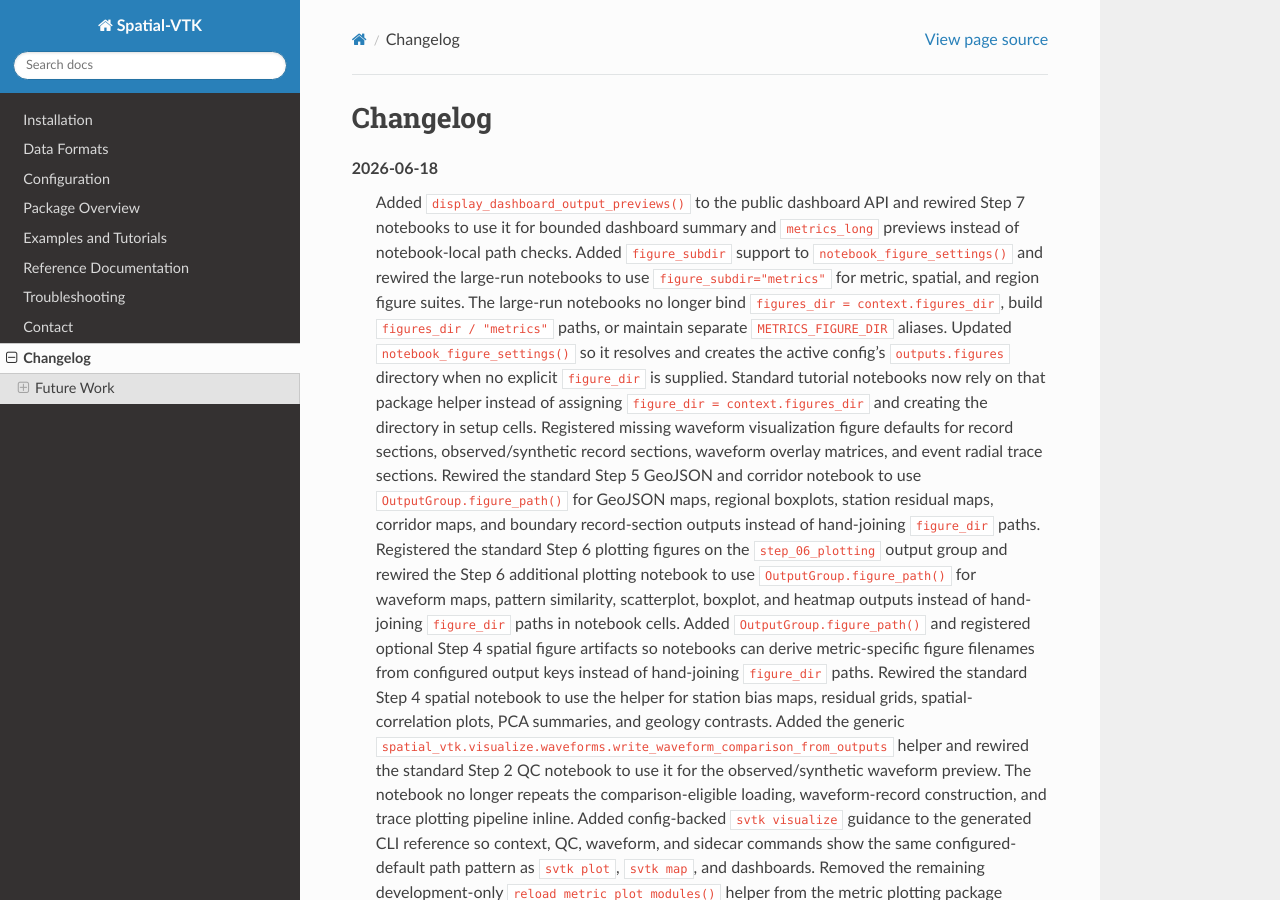
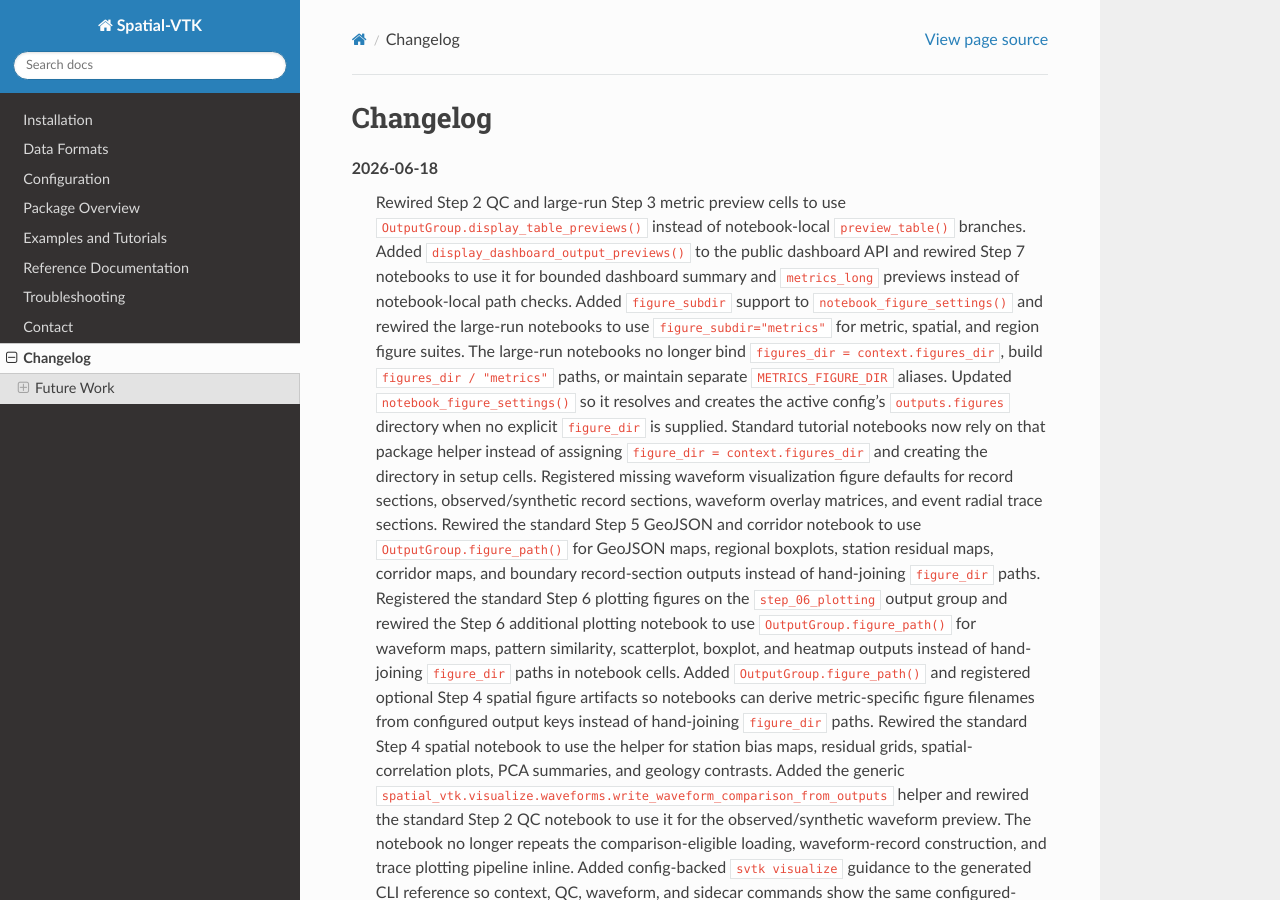
Before and after one commit to bcbirkel/spatial-vtk, a Sphinx documentation site: the page built from docs/changelog.rst, in a window 1280 px wide and 900 px high. Built offline with Sphinx 7.4.7 and the Read the Docs theme 3.1.0, drawn with Linux system fonts in a browser that asks for light colours.

Commit message:
Use output group preview displays in notebooks

```diff
--- a/docs/changelog.rst
+++ b/docs/changelog.rst
@@ -2,6 +2,9 @@ Changelog
 =========
 
 2026-06-18
+   Rewired Step 2 QC and large-run Step 3 metric preview cells to use
+   ``OutputGroup.display_table_previews()`` instead of notebook-local
+   ``preview_table()`` branches.
    Added ``display_dashboard_output_previews()`` to the public dashboard API
    and rewired Step 7 notebooks to use it for bounded dashboard summary and
    ``metrics_long`` previews instead of notebook-local path checks.
```
Also changed, not shown: docs/examples/large_run/step_03_large_run_calculate_metrics.ipynb, docs/examples/step_02_quality_control.ipynb, 1 other file.
